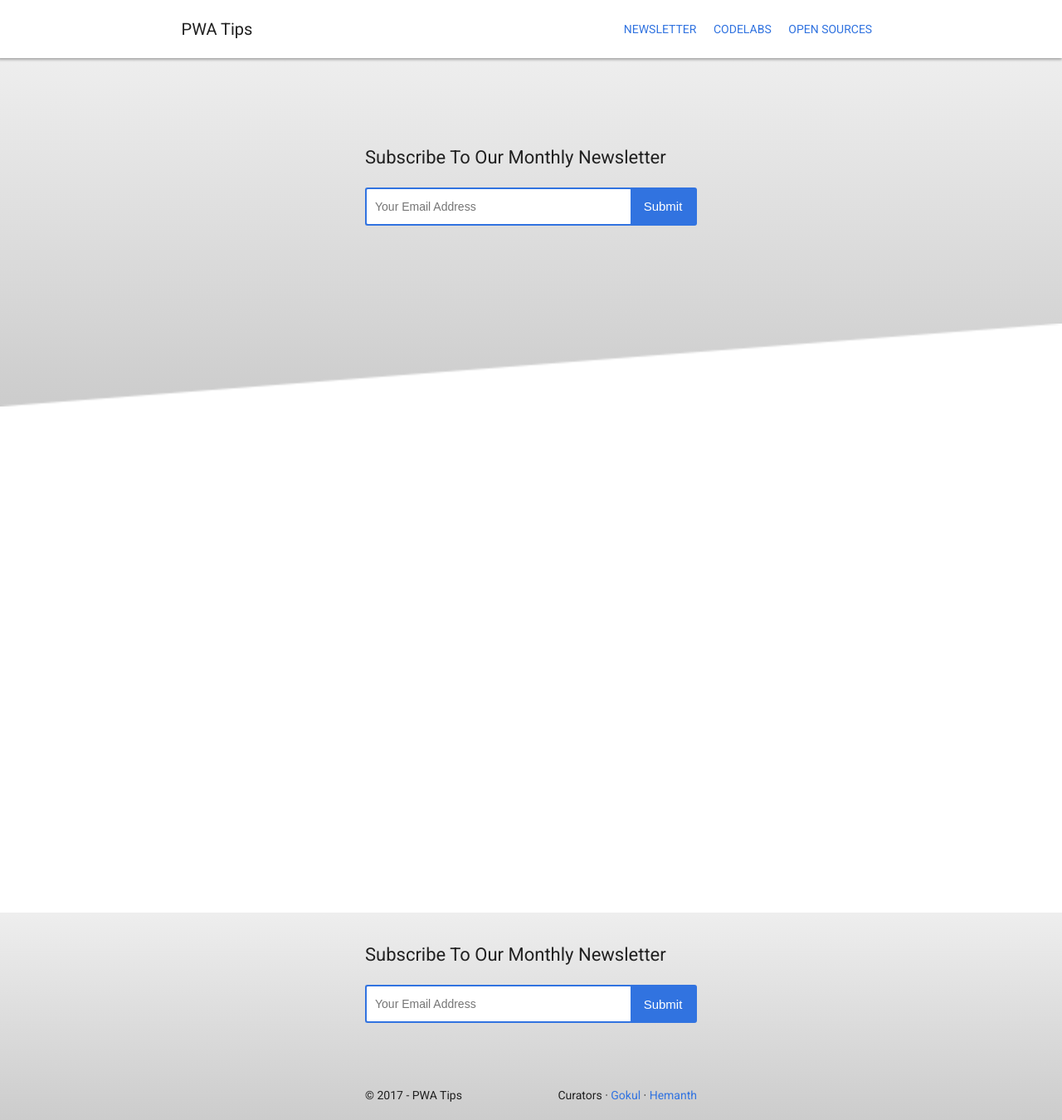
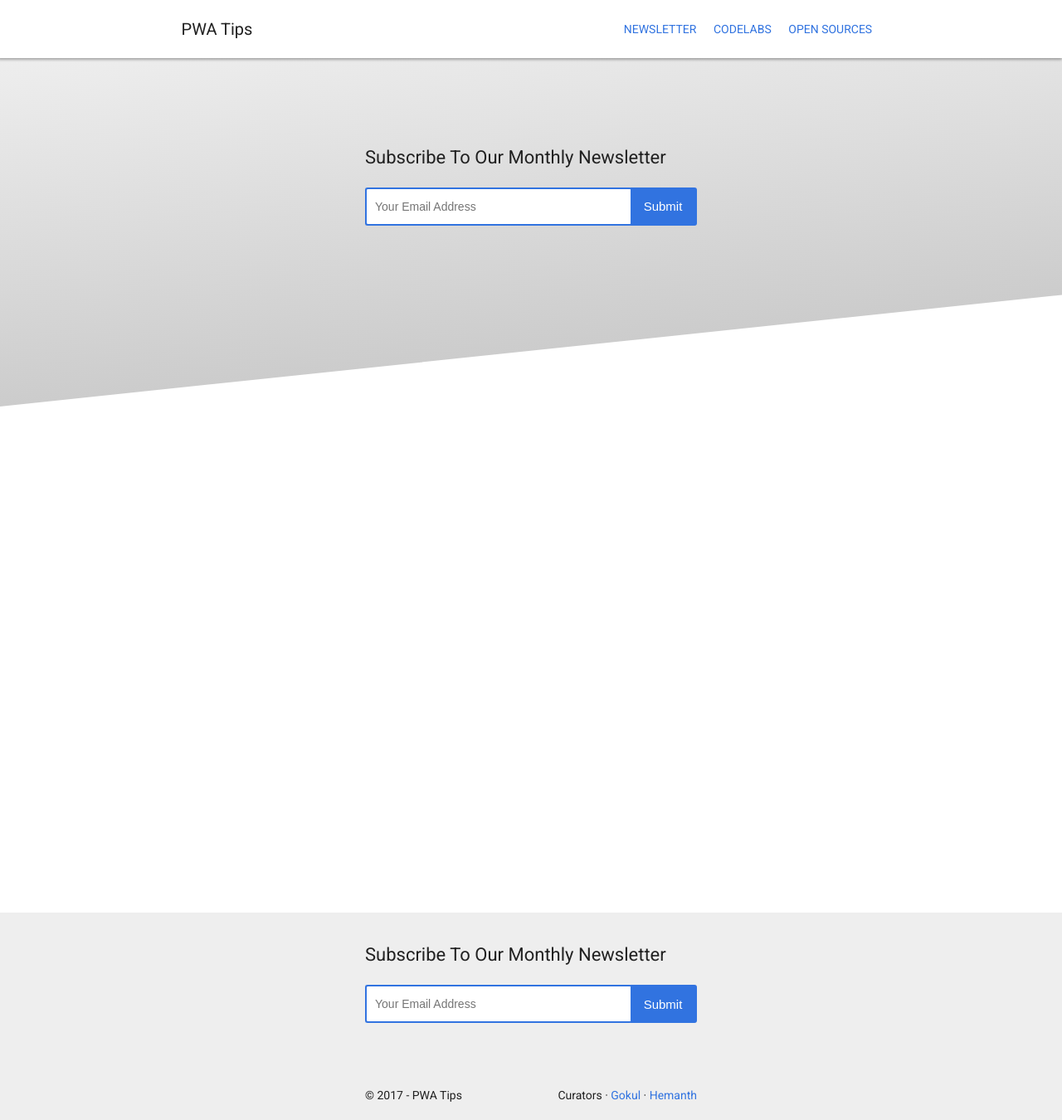
Before and after one commit to code-kotis/pwa-tips, a Jekyll site: the page built from index.html, in a window 1280 px wide and 1350 px high. Shown: the whole window at 83% size. Built offline with Jekyll 4.4.1, drawn with Linux system fonts in a browser that asks for light colours.

Commit message:
Added basic layout

```diff
--- a/_layouts/default.html
+++ b/_layouts/default.html
@@ -5,15 +5,14 @@
     {% include header.html %}
 
     <section class="header__section">
+      <div class="divider"></div>
       {% include form.html %}
-      <img src="../images/divider-triangle.png" class="divider" alt="Divider"/>
     </section>
 
     <section></section>
 
     <section></section>
 
-
     {% include footer.html %}
 
     <script src="{{ "/js/main.js" | prepend: site.baseurl }}"></script>
--- a/css/base.css
+++ b/css/base.css
@@ -58,19 +58,23 @@ section {
 
 .header__section {
   height: 420px;
-  background-image: linear-gradient(#eee, #ccc);
 }
 
 .divider {
   position: absolute;
+  top: 0;
   bottom: 0;
+  right: 0;
   left: 0;
-  right: 0;
   width: 100%;
-  height: 100px;
+  height: 100%;
+  background-image: linear-gradient(#eee, #ccc);
+  transform: skewY(-6deg);
+  transform-origin: top left;
 }
 
 .newsletter {
+  position: relative;
   margin-top: -110px;
   text-transform: capitalize;
 }
@@ -115,7 +119,7 @@ section {
 footer {
   width: 100%;
   height: 250px;
-  background-image: linear-gradient(#eee, #ccc);
+  background: #eee;
 }
 
 .footer__content,
```
